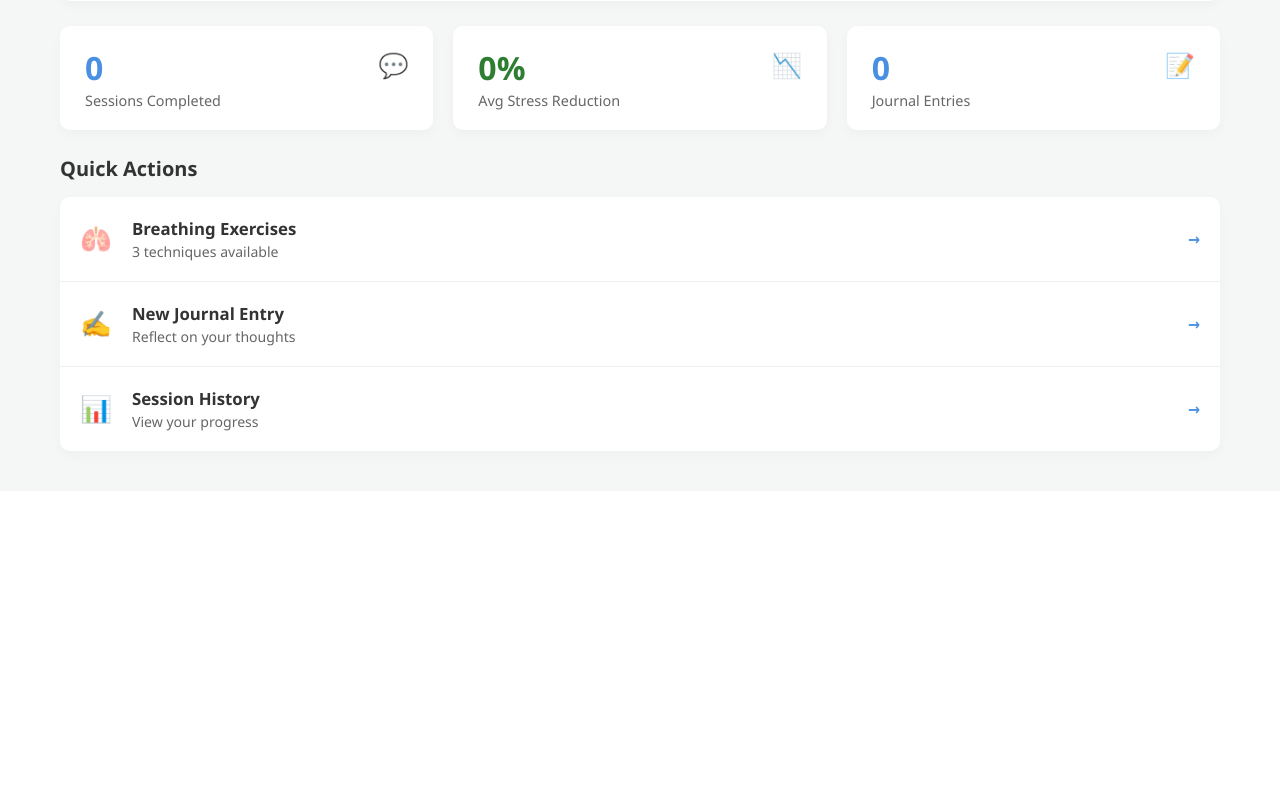
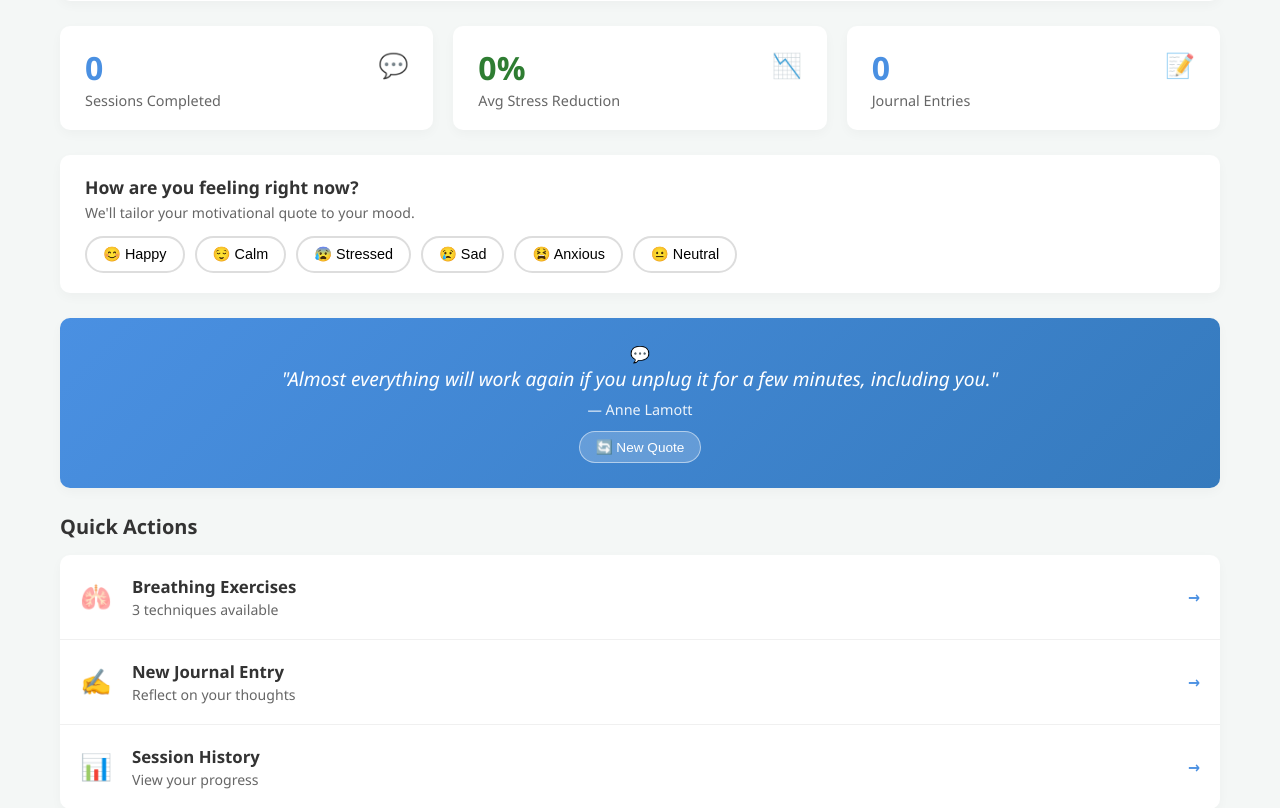
Before and after one commit to wtfsheesh/mindease-fyp, a Flask app: page /dashboard in a window 1280 px wide. Shown: the part 324-1132 px from the top of the page. Before the commit the page ends 783 px from the top, so only its background shows below. Run offline with Flask 3, Linux system fonts and the light colour scheme; the visitor is signed in with stand-in values (Sample User, id 1); data comes from the database, SQL or seed files in the repository; data that the repository does not hold is empty.

Commit message:
Add mood-adaptive motivational quotes
- DailyMotivation gains an emotion category; lightweight ALTER migration
  adds the column to existing databases and seeds per-emotion quotes
- Dashboard mood picker (Happy/Calm/Stressed/Sad/Anxious/Neutral) tailors
  the displayed quote; Neutral and empty categories fall back to random
- get_quote_for_emotion() helper centralises selection logic
- Admin quote form gains an emotion-category dropdown and badges
- Fix Flask session shadowing by ChatSession loop var in dashboard
- app.run honours PORT env var (preview + deployment); test suite at 40

```diff
--- a/app.py
+++ b/app.py
@@ -14,8 +14,9 @@ import random
 load_dotenv()
 
 # Import database models
-from models import db, User, Profile, ChatSession, ChatMessage, PreSurvey, PostSurvey, JournalEntry, BreathingSession, DailyMotivation, Admin, calculate_effectiveness
+from models import db, User, Profile, ChatSession, ChatMessage, PreSurvey, PostSurvey, JournalEntry, BreathingSession, DailyMotivation, Admin, calculate_effectiveness, get_quote_for_emotion, QUOTE_EMOTIONS
 from functools import wraps
+from sqlalchemy import inspect as sa_inspect, text as sa_text
 
 # Import Gemini chatbot
 from gemini_api import create_chatbot
@@ -51,6 +52,49 @@ login_manager.login_message = 'Please log in to access this page.'
 # Create database tables
 with app.app_context():
     db.create_all()
+
+    # Lightweight migration: add the 'emotion' column to existing databases
+    # (db.create_all does not alter tables that already exist).
+    _cols = [c['name'] for c in sa_inspect(db.engine).get_columns('daily_motivation')]
+    if 'emotion' not in _cols:
+        db.session.execute(sa_text(
+            "ALTER TABLE daily_motivation ADD COLUMN emotion "
+            "VARCHAR(20) NOT NULL DEFAULT 'general'"
+        ))
+        db.session.commit()
+        print("Migrated: added 'emotion' column to daily_motivation")
+
+    # Seed a few emotion-specific quotes if a category has none yet, so the
+    # mood-adaptive feature has content out of the box.
+    _emotion_seed = {
+        'Happy': [
+            ('Happiness is not something ready made. It comes from your own actions.', 'Dalai Lama'),
+            ('Celebrate the small wins; they add up to big victories.', 'Anonymous'),
+        ],
+        'Calm': [
+            ('Within you there is a stillness and a sanctuary to which you can retreat at any time.', 'Hermann Hesse'),
+            ('Calm mind brings inner strength and self-confidence.', 'Dalai Lama'),
+        ],
+        'Stressed': [
+            ('You don\'t have to control your thoughts. You just have to stop letting them control you.', 'Dan Millman'),
+            ('Almost everything will work again if you unplug it for a few minutes, including you.', 'Anne Lamott'),
+        ],
+        'Sad': [
+            ('Even the darkest night will end and the sun will rise.', 'Victor Hugo'),
+            ('Your present circumstances don\'t determine where you can go; they merely determine where you start.', 'Nido Qubein'),
+        ],
+        'Anxious': [
+            ('You don\'t have to see the whole staircase, just take the first step.', 'Martin Luther King Jr.'),
+            ('Nothing diminishes anxiety faster than action.', 'Walter Anderson'),
+        ],
+    }
+    for _emotion, _pairs in _emotion_seed.items():
+        if DailyMotivation.query.filter_by(emotion=_emotion).count() == 0:
+            for _text, _author in _pairs:
+                db.session.add(DailyMotivation(
+                    quote_text=_text, author=_author, is_active=True, emotion=_emotion
+                ))
+    db.session.commit()
 
     # Seed default admin account if none exists (Use Case 11 from FYP1)
     # Credentials configurable via .env: ADMIN_USERNAME / ADMIN_PASSWORD
@@ -223,11 +267,11 @@ def dashboard():
 
     stress_reductions = []
     trend_data = []
-    for session in completed_sessions:
-        effectiveness = calculate_effectiveness(session.id)
+    for cs in completed_sessions:
+        effectiveness = calculate_effectiveness(cs.id)
         if effectiveness:
             trend_data.append({
-                'date': session.start_time.strftime('%d %b'),
+                'date': cs.start_time.strftime('%d %b'),
                 'improvement': effectiveness['overall_improvement'],
                 'pre': effectiveness['pre_total'],
                 'post': effectiveness['post_total']
@@ -240,12 +284,10 @@ def dashboard():
     # Get total journal entries
     total_journals = JournalEntry.query.filter_by(user_id=current_user.id).count()
 
-    # Get random motivational quote
-    active_quotes = DailyMotivation.query.filter_by(is_active=True).all()
-    if active_quotes:
-        daily_quote = random.choice(active_quotes)
-    else:
-        daily_quote = None
+    # Get a motivational quote adapted to the user's current mood
+    # (mood is chosen via the dashboard picker and remembered in the session)
+    current_mood = session.get('current_mood', 'Neutral')
+    daily_quote = get_quote_for_emotion(current_mood)
 
     # Get user name for welcome message
     user_name = current_user.email.split('@')[0]  # Default to email prefix
@@ -258,6 +300,8 @@ def dashboard():
                          avg_stress_reduction=avg_stress_reduction,
                          total_journals=total_journals,
                          daily_quote=daily_quote,
+                         current_mood=current_mood,
+                         mood_options=QUOTE_EMOTIONS,
                          trend_data=trend_data)
 
 # Pre-session assesment
@@ -694,17 +738,24 @@ def journal():
 @login_required
 def random_quote():
     """
-    Return a random active motivational quote as JSON, so the dashboard
-    can refresh the quote without reloading the whole page.
+    Return a motivational quote as JSON, adapted to the requested emotion,
+    so the dashboard can refresh without reloading. When an 'emotion' query
+    param is given it is remembered in the session as the user's current mood.
     """
-    active_quotes = DailyMotivation.query.filter_by(is_active=True).all()
-    if not active_quotes:
+    emotion = request.args.get('emotion')
+    if emotion is not None:
+        session['current_mood'] = emotion          # remember the selection
+    else:
+        emotion = session.get('current_mood', 'Neutral')
+
+    quote = get_quote_for_emotion(emotion)
+    if not quote:
         return jsonify({'success': False}), 404
-    quote = random.choice(active_quotes)
     return jsonify({
         'success': True,
         'quote_text': quote.quote_text,
-        'author': quote.author or 'Unknown'
+        'author': quote.author or 'Unknown',
+        'emotion': emotion or 'Neutral'
     })
 
 @app.route('/journal/entries')
@@ -882,6 +933,7 @@ def admin_quotes():
     if request.method == 'POST':
         quote_text = request.form.get('quote_text', '').strip()
         author = request.form.get('author', '').strip()
+        emotion = request.form.get('emotion', 'general').strip() or 'general'
 
         if not quote_text:
             flash('Quote text is required.', 'error')
@@ -890,7 +942,8 @@ def admin_quotes():
                 quote = DailyMotivation(
                     quote_text=quote_text,
                     author=author if author else None,
-                    is_active=True
+                    is_active=True,
+                    emotion=emotion
                 )
                 db.session.add(quote)
                 db.session.commit()
@@ -902,7 +955,9 @@ def admin_quotes():
                 print(f"Add quote error: {e}")
 
     quotes = DailyMotivation.query.order_by(DailyMotivation.created_at.desc()).all()
-    return render_template('admin-quotes.html', quotes=quotes)
+    # Emotion options for the dropdown: specific moods + General
+    emotion_options = ['general'] + [e for e in QUOTE_EMOTIONS if e != 'Neutral']
+    return render_template('admin-quotes.html', quotes=quotes, emotion_options=emotion_options)
 
 @app.route('/admin/quotes/toggle/<int:quote_id>', methods=['POST'])
 @admin_required
@@ -1099,4 +1154,7 @@ def internal_error(error):
 if __name__ == '__main__':
     # Run Flask development server
     # In production, use gunicorn or similar WSGI server
-    app.run(debug=True, host='0.0.0.0', port=5000)
+    # PORT is read from the environment so hosting platforms (and the
+    # preview tool) can assign a port; defaults to 5000 for local use.
+    port = int(os.environ.get('PORT', 5000))
+    app.run(debug=True, host='0.0.0.0', port=port)
--- a/models.py
+++ b/models.py
@@ -308,11 +308,44 @@ class DailyMotivation(db.Model):
     author = db.Column(db.String(100), nullable=True)
     is_active = db.Column(db.Boolean, default=True, nullable=False)
 
+    # Emotion category for mood-adaptive quotes. 'general' quotes are shown
+    # for a Neutral mood or as a fallback when a category has no quotes.
+    emotion = db.Column(db.String(20), nullable=False, default='general')
+
     # Timestamp
     created_at = db.Column(db.DateTime, default=datetime.utcnow, nullable=False)
 
     def __repr__(self):
-        return f'<DailyMotivation by {self.author}>'
+        return f'<DailyMotivation ({self.emotion}) by {self.author}>'
+
+
+# Valid emotion categories for quotes and the dashboard mood picker.
+# These mirror the journal mood vocabulary already used in the app.
+QUOTE_EMOTIONS = ['Happy', 'Calm', 'Stressed', 'Sad', 'Anxious', 'Neutral']
+
+
+def get_quote_for_emotion(emotion=None):
+    """
+    Pick an active motivational quote matching the user's current emotion.
+
+    - A specific emotion (Happy/Calm/Stressed/Sad/Anxious) returns a random
+      quote from that category.
+    - 'Neutral', None, or an empty/unknown category returns a fully random
+      quote (the requested 'neutral -> randomized' behaviour).
+    - If a category has no quotes yet, it gracefully falls back to a random
+      active quote so the dashboard is never left blank.
+    """
+    import random as _random
+
+    base = DailyMotivation.query.filter_by(is_active=True)
+    candidates = None
+    if emotion and emotion not in ('Neutral', 'general', ''):
+        candidates = base.filter_by(emotion=emotion).all()
+    if not candidates:
+        candidates = base.all()
+    if not candidates:
+        return None
+    return _random.choice(candidates)
 
 
 # ============================================================================
--- a/templates/dashboard.html
+++ b/templates/dashboard.html
@@ -69,6 +69,21 @@
         </div>
         {% endif %}
 
+        <div class="mood-picker-card" style="background:#fff; border-radius:10px; padding:20px 25px; box-shadow:0 4px 12px rgba(0,0,0,0.03); margin-bottom:25px;">
+            <h3 style="margin:0 0 4px 0; font-size:1.1rem;">How are you feeling right now?</h3>
+            <p style="margin:0 0 14px 0; color:var(--text-light); font-size:0.88rem;">We'll tailor your motivational quote to your mood.</p>
+            <div class="mood-row" style="display:flex; flex-wrap:wrap; gap:10px;">
+                {% set mood_emoji = {'Happy':'😊','Calm':'😌','Stressed':'😰','Sad':'😢','Anxious':'😫','Neutral':'😐'} %}
+                {% for mood in mood_options %}
+                <button type="button" class="mood-chip{% if mood == current_mood %} selected{% endif %}"
+                        data-mood="{{ mood }}" onclick="selectMood('{{ mood }}', this)"
+                        style="padding:8px 16px; border-radius:20px; border:2px solid var(--border-gray); background:#fff; cursor:pointer; font-size:0.9rem;">
+                    {{ mood_emoji[mood] }} {{ mood }}
+                </button>
+                {% endfor %}
+            </div>
+        </div>
+
         {% if daily_quote %}
         <div class="quote-card">
             <div class="quote-icon">💬</div>
@@ -115,21 +130,41 @@
     </div>
 </div>
 
+<style>
+.mood-chip.selected {
+    background: var(--primary-blue) !important;
+    color: #fff;
+    border-color: var(--primary-blue) !important;
+}
+.mood-chip:hover { border-color: var(--primary-blue); }
+</style>
 <script>
-async function refreshQuote() {
-    const btn = document.getElementById('refreshQuoteBtn');
-    btn.disabled = true;
-    btn.textContent = '🔄 ...';
+async function updateQuote(url) {
     try {
-        const res = await fetch('{{ url_for("random_quote") }}');
+        const res = await fetch(url);
         const data = await res.json();
         if (data.success) {
             document.getElementById('quoteText').textContent = '"' + data.quote_text + '"';
             document.getElementById('quoteAuthor').textContent = '— ' + data.author;
         }
     } catch (e) {
-        console.error('Could not refresh quote', e);
+        console.error('Could not load quote', e);
     }
+}
+
+// User picked a mood -> highlight it and fetch a matching quote
+function selectMood(mood, btn) {
+    document.querySelectorAll('.mood-chip').forEach(c => c.classList.remove('selected'));
+    btn.classList.add('selected');
+    updateQuote('{{ url_for("random_quote") }}?emotion=' + encodeURIComponent(mood));
+}
+
+// "New Quote" button -> another quote within the currently selected mood
+async function refreshQuote() {
+    const btn = document.getElementById('refreshQuoteBtn');
+    btn.disabled = true;
+    btn.textContent = '🔄 ...';
+    await updateQuote('{{ url_for("random_quote") }}');
     btn.disabled = false;
     btn.textContent = '🔄 New Quote';
 }
```
Also changed, not shown: database.py (+23 -51 lines), templates/admin-quotes.html (+14 -1 lines), test_flow.py (+12 -0 lines).
